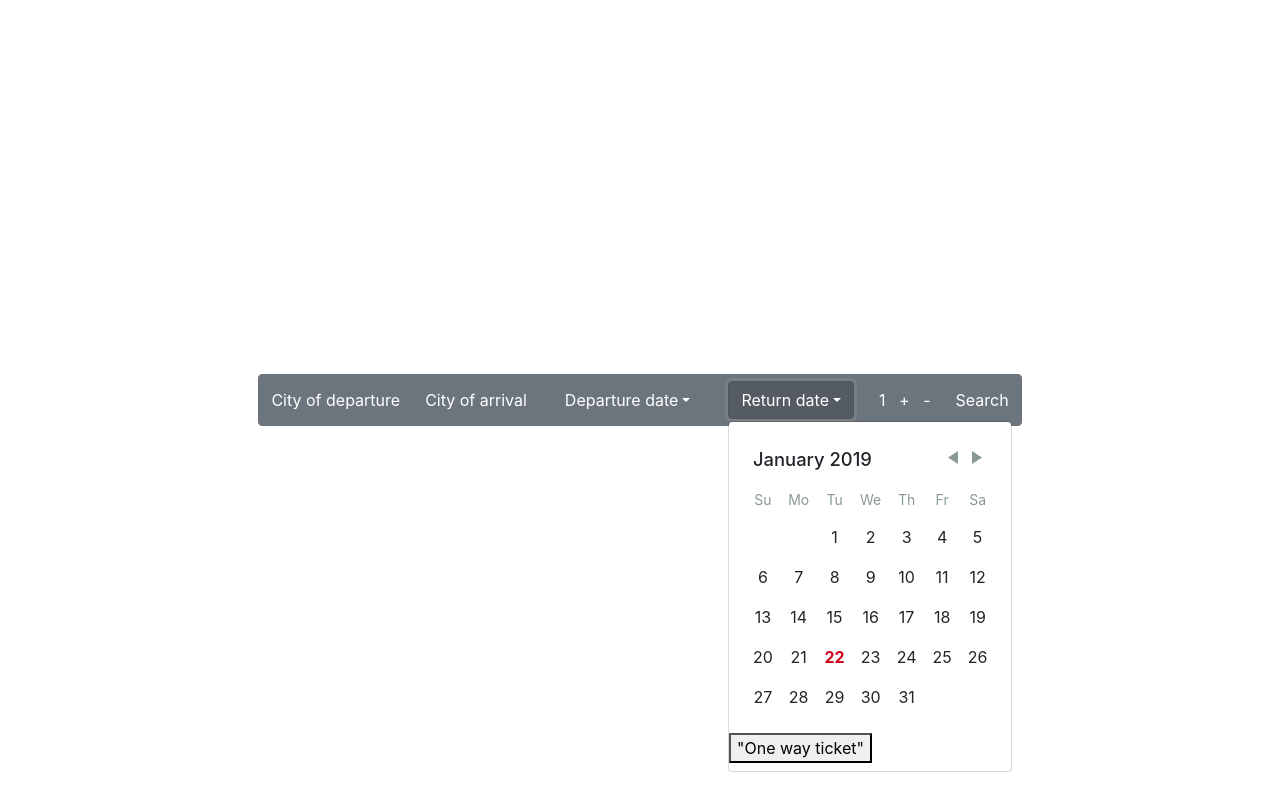
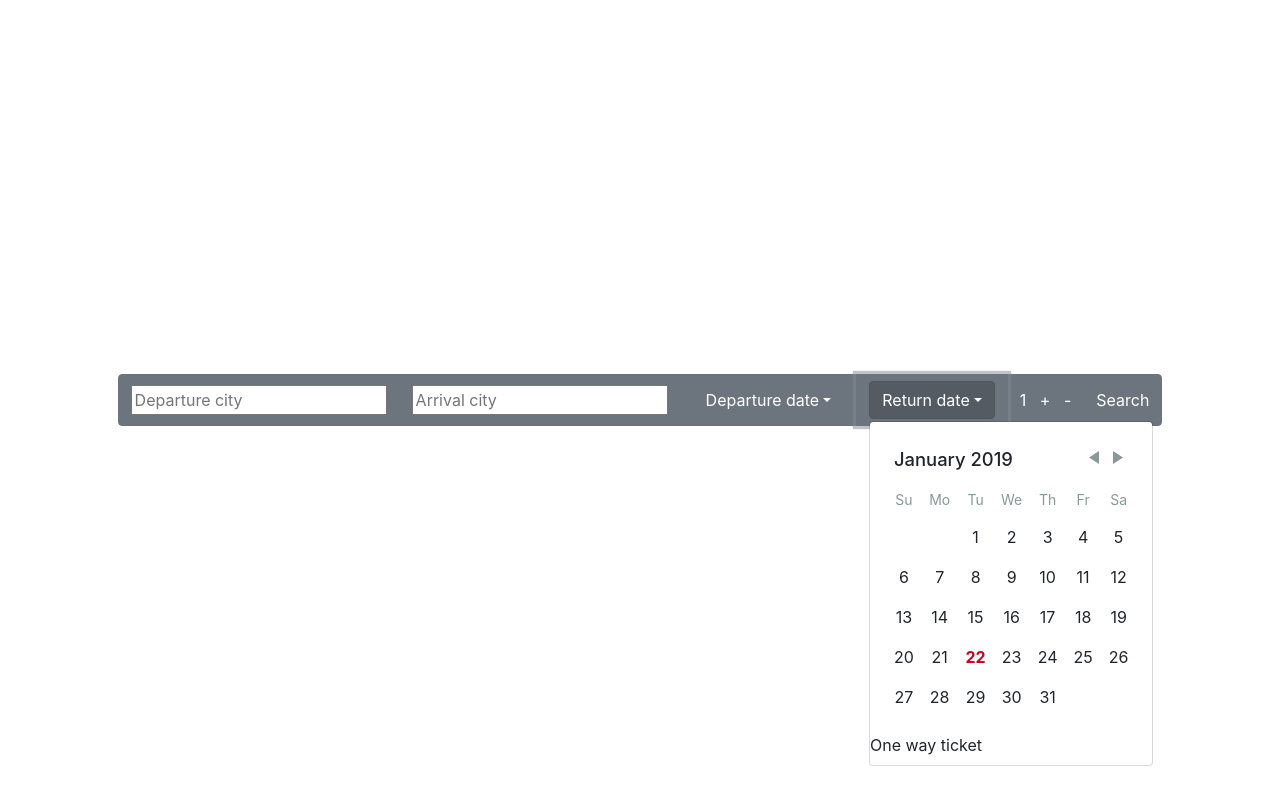
Before and after one commit to MargotDem/searchBar, a React (Create React App) app: page / in a window 1280 px wide. Both pictures are taken after a click on the button "Return date". Built offline with nearby package versions, Linux system fonts and the light colour scheme.

Commit message:
city autocomplete

```diff
--- a/package.json
+++ b/package.json
@@ -3,7 +3,10 @@
   "version": "0.1.0",
   "private": true,
   "dependencies": {
+    "axios": "^0.18.0",
+    "downshift": "^3.1.12",
     "react": "^16.7.0",
+    "react-autocomplete": "^1.8.1",
     "react-day-picker": "^7.2.4",
     "react-dom": "^16.7.0",
     "react-scripts": "2.1.3"
--- a/src/Buttons.js
+++ b/src/Buttons.js
@@ -1,4 +1,4 @@
-import React, { Component } from 'react'
+import React from 'react'
 
 import NbPassengers from './Buttons/NbPassengers'
 import Search from './Buttons/Search'
--- a/src/Buttons/Cities.js
+++ b/src/Buttons/Cities.js
@@ -1,9 +1,100 @@
 import React, { Component } from 'react'
+import Downshift from 'downshift'
+const axios = require('axios')
+
+class City extends Component {
+  constructor (props) {
+    super(props)
+    this.state = ({
+      city: null,
+      cities: null
+    })
+    this.handleChange = this.handleChange.bind(this)
+    this.autoComplete = this.autoComplete.bind(this)
+  }
+
+  handleChange (inputValue) {
+    this.autoComplete(inputValue)
+    this.setState({ city: inputValue })
+  }
+
+  autoComplete (input) {
+    axios.post('https://interview.sobus.fr:8080/autocomplete', {
+      key: 'ImBuildingASearchBar',
+      locale: 'fr',
+      term: input
+    })
+    .then(response => {
+      console.log(response)
+      this.setState({ cities: response.data})
+    })
+    .catch(error => {
+      console.log(error)
+      let data = [
+        { i: 1, value: 'Paris'},
+        { i: 2, value: 'Lyon'},
+        { i: 3, value: 'Marseille'},
+        { i: 4, value: 'Nantes'}
+      ]
+      this.setState({ cities: data })
+    })
+  }
+
+  render () {
+    let { arrivalOrDeparture } = this.props
+    let items = this.state.cities
+    return (
+        <Downshift
+          onChange={(selection) => { this.handleChange(selection.value)}}
+          itemToString={item => (item ? item.value : '')}
+          onInputValueChange={(inputValue) => this.handleChange(inputValue)}
+        >
+          {
+            ({
+              getInputProps,
+              getItemProps,
+              isOpen,
+              inputValue,
+              highlightedIndex,
+              selectedItem,
+            }) => (
+              <div>
+                <input
+                  {...getInputProps()}
+                  placeholder={arrivalOrDeparture}
+                />
+                  {isOpen
+                    ? items && items
+                        .filter(item => !inputValue || item.value.toLowerCase().includes(inputValue))
+                        .map((item, index) => (
+                          <div
+                            {...getItemProps({
+                              key: item.value,
+                              index,
+                              item,
+                              style: {
+                                backgroundColor:
+                                  highlightedIndex === index ? 'gray' : 'black',
+                                fontWeight: selectedItem === item ? 'bold' : 'normal',
+                              },
+                            })}
+                          >
+                          {item.value}
+                        </div>
+                      ))
+                  : null}
+            </div>
+          )
+        }
+      </Downshift>
+    )
+  }
+}
 
 export class DepartureCity extends Component {
   render () {
     return (
-      "City of departure"
+      <City arrivalOrDeparture={"Departure city"} />
     )
   }
 }
@@ -11,7 +102,7 @@ export class DepartureCity extends Component {
 export class ArrivalCity extends Component {
   render () {
     return (
-      "City of arrival"
+      <City arrivalOrDeparture={"Arrival city"} />
     )
   }
 }
--- a/src/Buttons/Dates.js
+++ b/src/Buttons/Dates.js
@@ -22,19 +22,19 @@ class DateComponent extends Component {
 
     return (
       <div className="dropdown">
-        <button className="btn btn-secondary dropdown-toggle" type="button" id="dropdownMenuButton" data-toggle="dropdown" aria-haspopup="true" aria-expanded="false">
+        <span className="btn btn-secondary dropdown-toggle" type="button" id="dropdownMenuButton" data-toggle="dropdown" aria-haspopup="true" aria-expanded="false">
           {
             selectedDay
             ? <span>{selectedDay.toLocaleDateString()}</span>
             : <span>{date}</span>
           }
-        </button>
+        </span>
         <div className="dropdown-menu" aria-labelledby="dropdownMenuButton">
           <DayPicker onDayClick={this.handleDayClick} />
           {
-            oneWayTicket && <button onClick={() => { this.handleDayClick(undefined) }}>
-              "One way ticket"
-            </button>
+            oneWayTicket && <span onClick={() => { this.handleDayClick(undefined) }}>
+              One way ticket
+            </span>
           }
         </div>
       </div>
--- a/src/Buttons/Search.js
+++ b/src/Buttons/Search.js
@@ -1,4 +1,4 @@
-import React, { Component } from 'react'
+import { Component } from 'react'
 
 export default class Search extends Component {
   render () {
```
Also changed, not shown: 1 other file (tests, documents, lock files or other folders).
